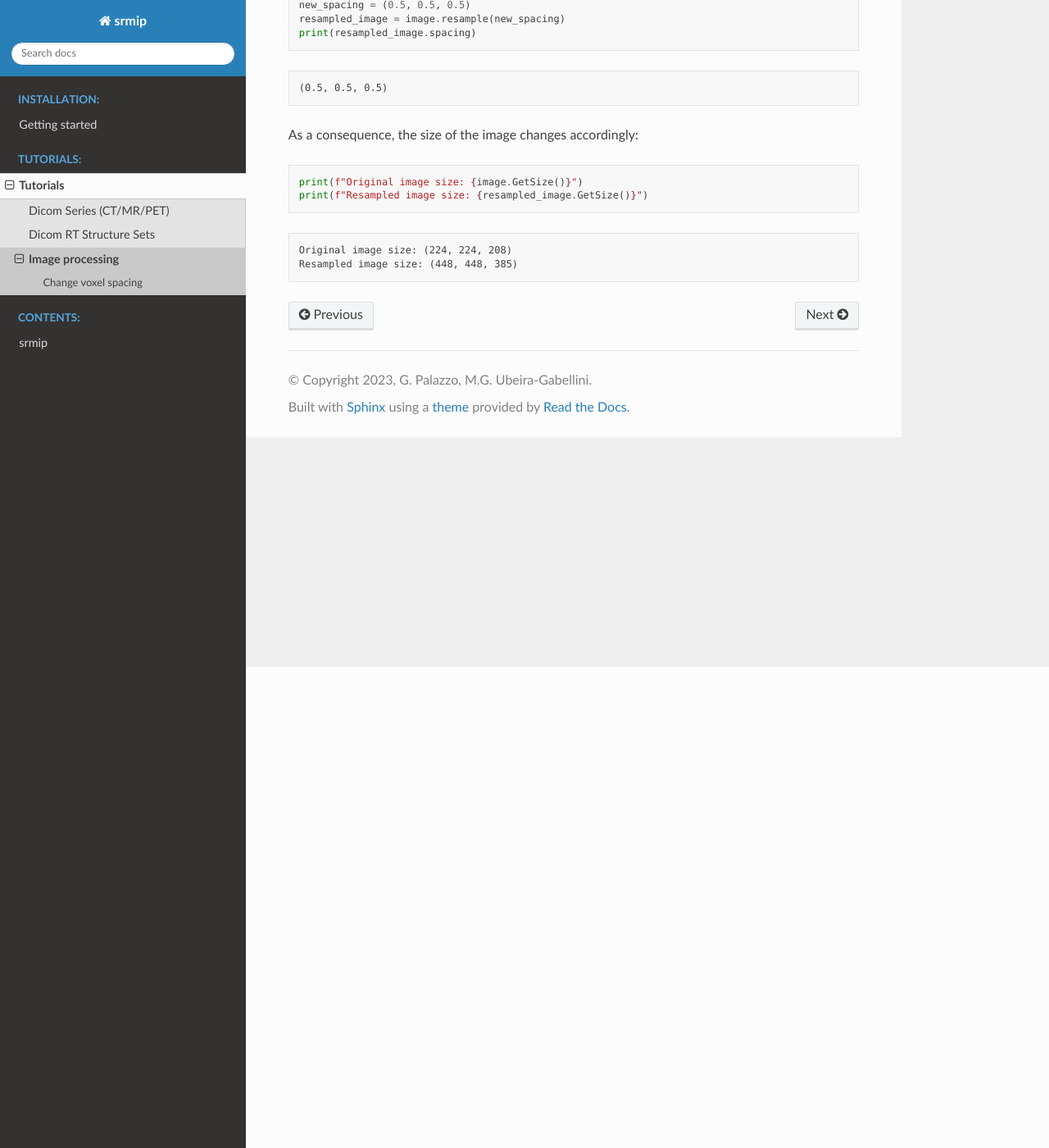
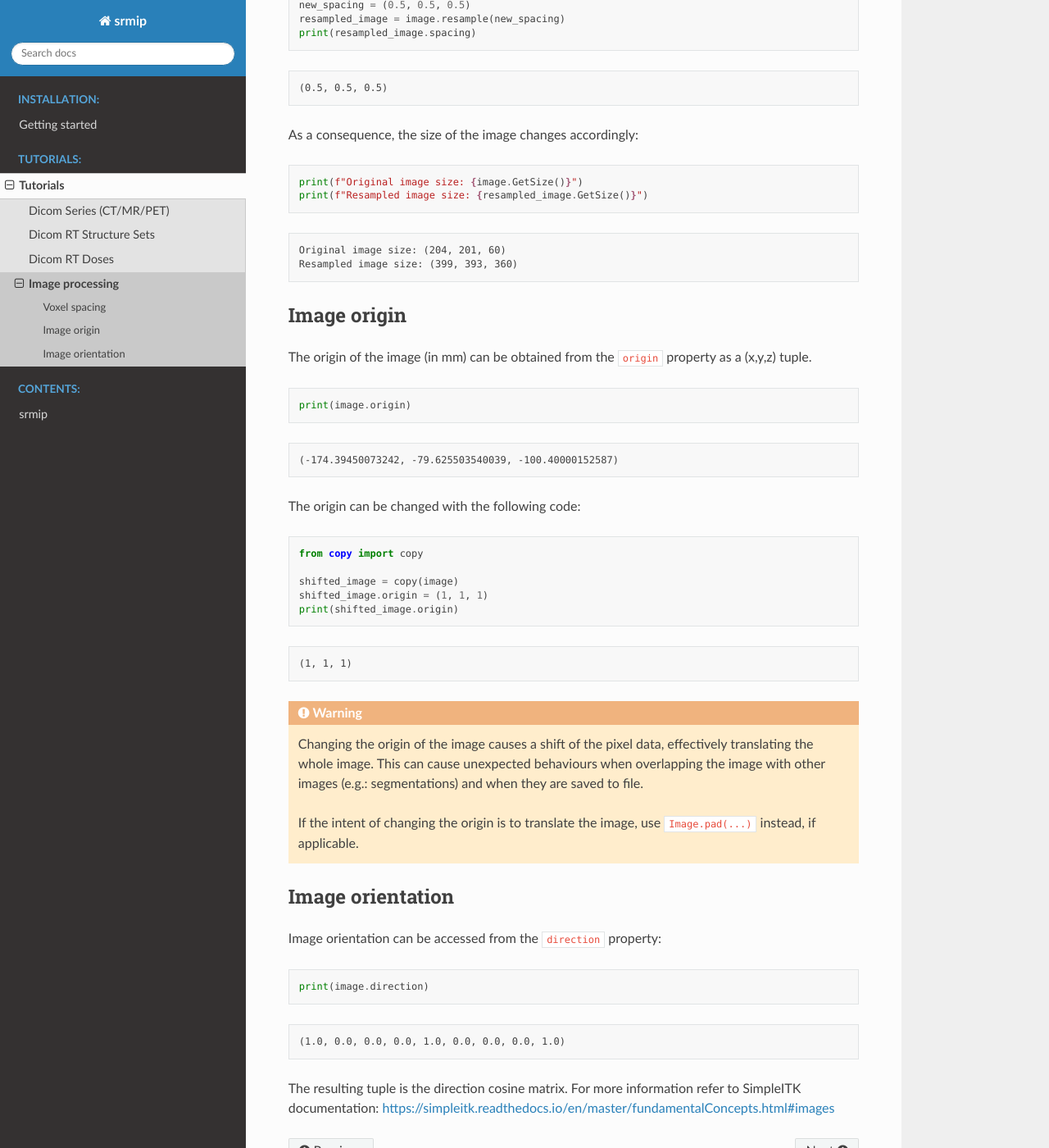
Before and after one commit to pymaitre/resmip, a Sphinx documentation site: the page built from docs/source/tutorials/image_processing.rst, in a window 1280 px wide and 1400 px high, scrolled down 587 px. Shown: the whole window at 82% size. Built offline with Sphinx 7.4.7 and the Read the Docs theme 3.1.0, drawn with Linux system fonts in a browser that asks for light colours; some of the changed text lies outside the part shown.

Commit message:
Expanded documentation (#33)
* build: Remove _static warning

* docs: Added documentation for saving RTst files with custom SeriesDescription

* docs: Added information about image origin

* docs: Added information about image origin

* docs: Removed comma

* docs: Added information about image orientation

* docs: Corrected note in the DICOM series tutorial

* docs: Added information about DICOM RT Dose import

* docs: Updated Readme.md

```diff
--- a/docs/source/conf.py
+++ b/docs/source/conf.py
@@ -50,4 +50,4 @@ html_theme = "sphinx_rtd_theme"
 # Add any paths that contain custom static files (such as style sheets) here,
 # relative to this directory. They are copied after the builtin static files,
 # so a file named "default.css" will overwrite the builtin "default.css".
-html_static_path = ["_static"]
+html_static_path = []
--- a/docs/source/tutorials/dicom_series.rst
+++ b/docs/source/tutorials/dicom_series.rst
@@ -9,7 +9,7 @@ Import a Dicom series
 
 .. note::
 
-    The DICOM images used in this tutorial can be found in ``tests/Dicom/IBSI1_CT_phantom/CT_00000``.
+    The DICOM images used in this tutorial can be found in ``tests/Dicom/siemens_mprage_0_dcm``.
 
 Any Dicom series (e.g.: CT) can be imported with srmip using the ``read_image`` method from the ``Image`` class.
 
--- a/docs/source/tutorials/image_processing.rst
+++ b/docs/source/tutorials/image_processing.rst
@@ -2,7 +2,7 @@
    Image processing
 
 Image processing
-=======================
+================
 
 .. note::
 
@@ -16,11 +16,11 @@ Image processing
     from srmip.image import Image
 
 
-    dicom_ct_directory = Path.cwd().parent / "tests" / "Dicom" / "siemens_mprage_0_dcm"
+    dicom_ct_directory = Path.cwd().parent / "tests" / "Dicom" / "IBSI1_CT_phantom" / "CT_00000"
     image = Image.read_image(dicom_ct_directory)
 
-Change voxel spacing
---------------------
+Voxel spacing
+-------------
 
 After reading an image, its voxel spacing in mm is stored in the ``spacing`` property:
 
@@ -53,5 +53,60 @@ As a consequence, the size of the image changes accordingly:
 
 .. testoutput:: python
 
-    Original image size: (224, 224, 208)
-    Resampled image size: (448, 448, 385)
+    Original image size: (204, 201, 60)
+    Resampled image size: (399, 393, 360)
+
+Image origin
+------------
+
+The origin of the image (in mm) can be obtained from the ``origin``
+property as a (x,y,z) tuple.
+
+.. testcode:: python
+
+    print(image.origin)
+
+.. testoutput:: python
+
+    (-174.39450073242, -79.625503540039, -100.40000152587)
+
+The origin can be changed with the following code:
+
+.. testcode:: python
+
+    from copy import copy
+
+    shifted_image = copy(image)
+    shifted_image.origin = (1, 1, 1)
+    print(shifted_image.origin)
+
+.. testoutput:: python
+
+    (1, 1, 1)
+
+.. warning::
+
+    Changing the origin of the image causes a shift of the pixel data,
+    effectively translating the whole image. This can cause unexpected
+    behaviours when overlapping the image with other images (e.g.: segmentations)
+    and when they are saved to file.
+
+    If the intent of changing the origin is to translate the image, use
+    ``Image.pad(...)`` instead, if applicable.
+
+Image orientation
+-----------------
+
+Image orientation can be accessed from the ``direction`` property:
+
+.. testcode:: python
+
+    print(image.direction)
+
+.. testoutput:: python
+
+    (1.0, 0.0, 0.0, 0.0, 1.0, 0.0, 0.0, 0.0, 1.0)
+
+The resulting tuple is the direction cosine matrix.
+For more information refer to SimpleITK documentation:
+https://simpleitk.readthedocs.io/en/master/fundamentalConcepts.html#images
--- a/docs/source/tutorials/index.rst
+++ b/docs/source/tutorials/index.rst
@@ -10,4 +10,5 @@ Tutorials on how to use srmip.
 
     dicom_series
     dicom_rtstruct
+    dicom_rtdose
     image_processing
```
Also changed, not shown: other parts of docs/source/tutorials/image_processing.rst (+1 -1 lines), README.md (+14 -2 lines), docs/source/tutorials/dicom_rtdose.rst (added, +64 -0 lines), docs/source/tutorials/dicom_rtstruct.rst (+14 -1 lines).
